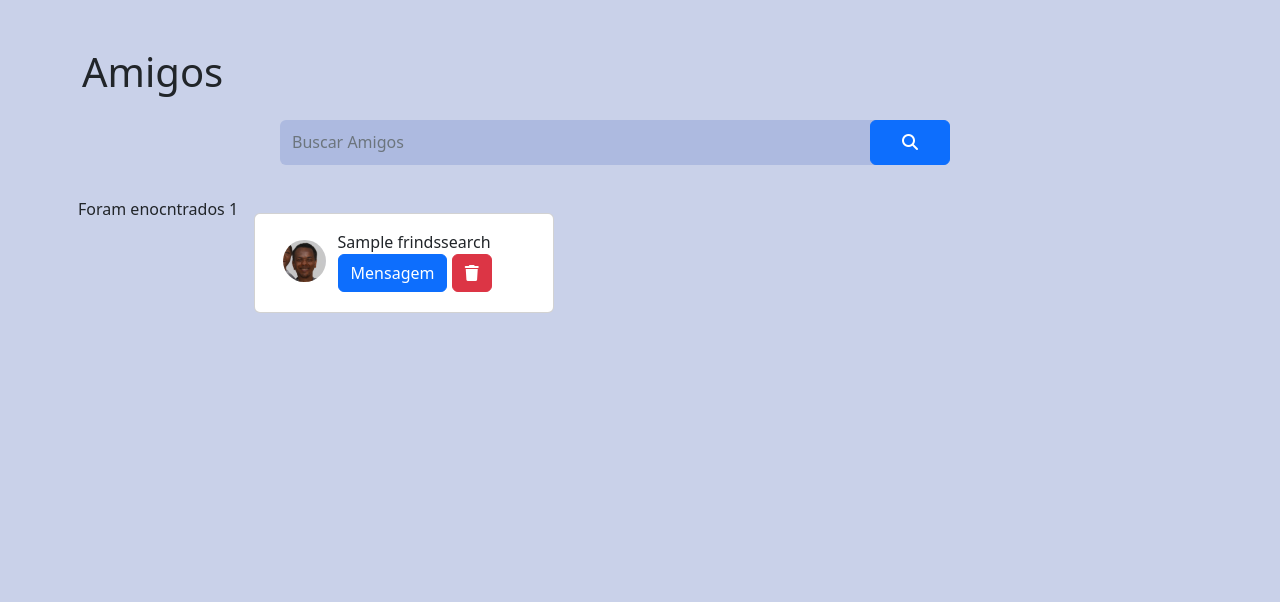
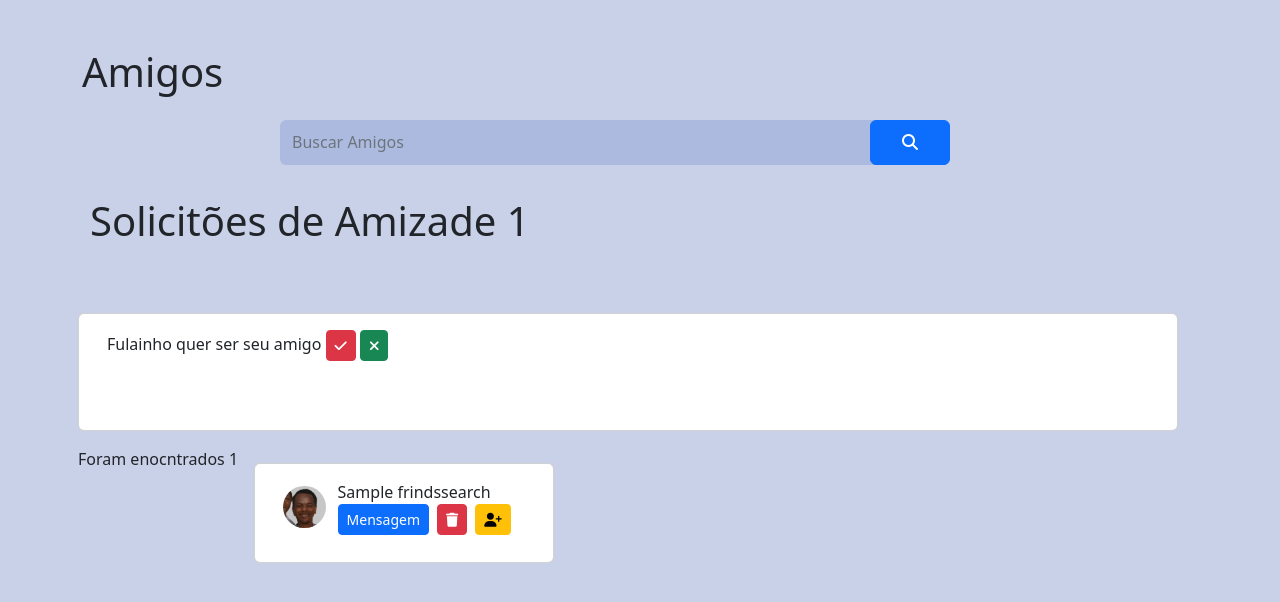
Before and after one commit to Kleitomberg/socialReaders, a Symfony app: template templates/amigos/listar.html.twig in a window 1280 px wide. Shown: the part 78-680 px from the top of the page. Run offline with Twig, Linux system fonts and the light colour scheme; the template is opened without the code that fills it: most values are stand-ins (such as "Sample title", 1, 10 or a date in 2020); some libraries are stand-ins or nearby versions.

Commit message:
enviando e listando solicitações de amzd

```diff
--- a/templates/amigos/listar.html.twig
+++ b/templates/amigos/listar.html.twig
@@ -20,6 +20,25 @@
 
     <div class="list-amigos mt-4 p-2 row gap-3 center ">
 
+        {%if solicitacoes%}
+        <h1>Solicitões de Amizade <span class=""> {{solicitacoes|length}}</span></h1>
+        {% for s in solicitacoes %}
+
+
+        <div class="card">
+            <div class="card-body">
+                Fulainho quer ser seu amigo
+                <button class="btn-sm btn btn-danger"><i class="fa-solid fa-check"></i></button>
+                <button class="btn-sm btn btn-success"><i class="fa-solid fa-xmark"></i></button>
+
+            </div>
+
+        </div>
+
+{%endfor%}
+
+        {%endif%}
+
         {%if frindssearch%}
 
         Foram enocntrados {{frindssearch|length}}
@@ -37,15 +56,19 @@
                     <div class="col-md-9">
 
                         <p>{{resultado.nome}}</p>
-                        <div>
-                            <button class="btn btn-primary">Mensagem</button>
-                            <button class="btn btn-danger"><i class="fa-solid fa-trash"></i></button>
+                        <div class="d-flex gap-2">
+                            <button class="btn btn-primary btn-sm">Mensagem</button>
+                            <button class="btn btn-danger btn-sm"><i class="fa-solid fa-trash"></i></button>
+                            <form class="d-flex" action="{{path('app_addamimgos')}}" method="post" name="amizade">
+                            <input type="hidden" name="userid" value="{{resultado.id}}">
+                            <button type="submit" name="amizade" class="btn btn-warning btn-sm"><i class="fa-solid fa-user-plus"></i></button>
+                        </form>
                         </div>
                     </div>
                 </div>
             </div>
         </div>
-{%endfor%}
+    {%endfor%}
 
         {%else%}
         {%if myfriends%}
```
Also changed, not shown: src/Controller/AmigosController.php (+61 -1 lines), src/Entity/SolicitacaoAmizade.php (+7 -0 lines).
